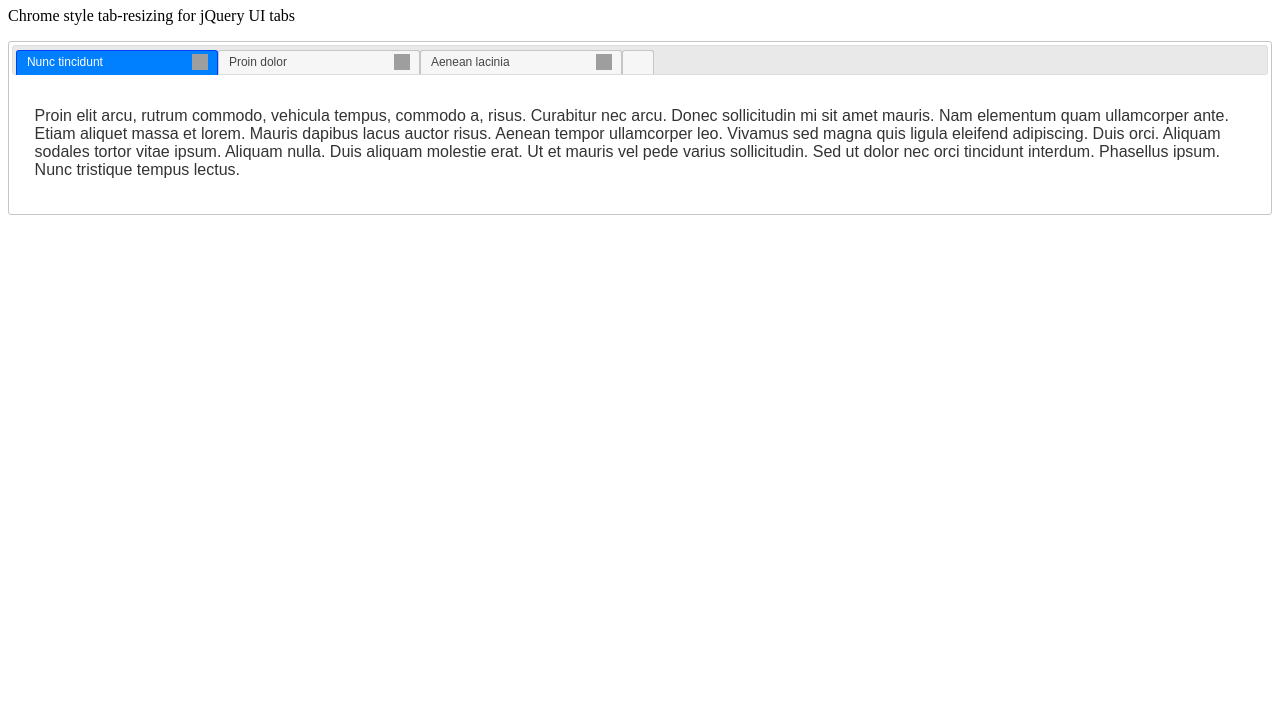
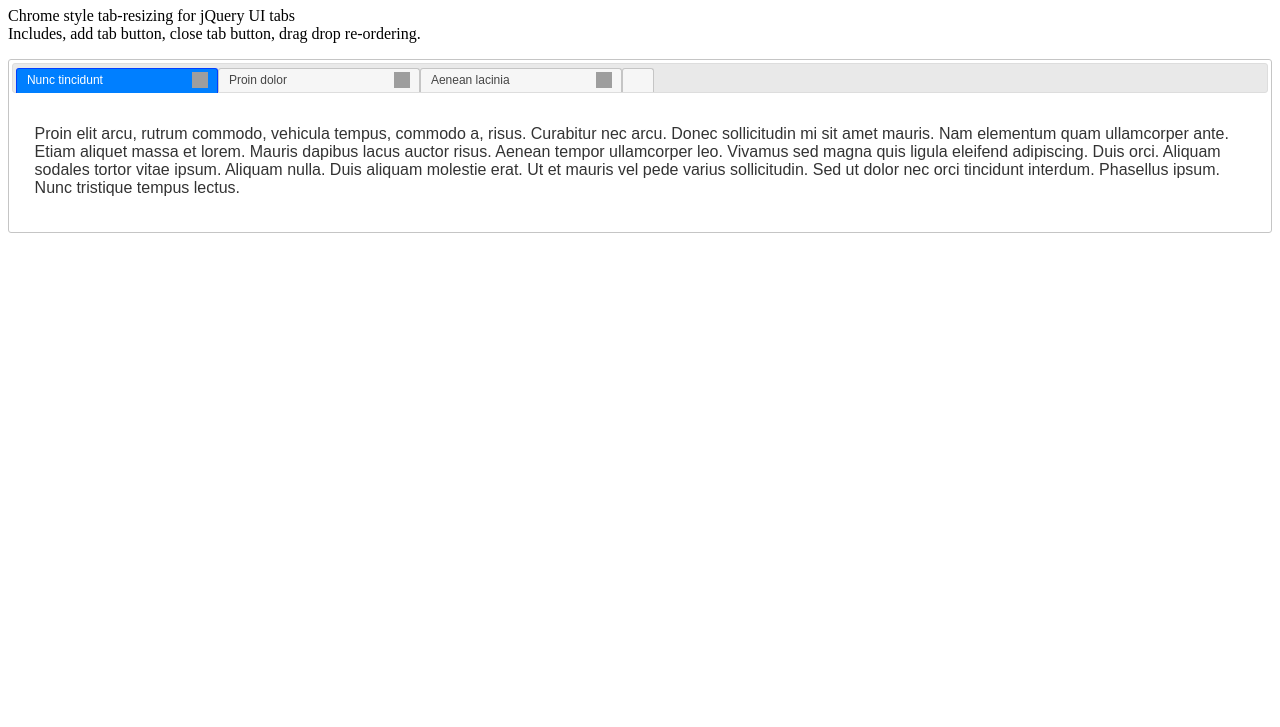
Before and after one commit to adamjimenez/stretchy-tabs, a plain HTML site: page demo/index.html in a window 1280 px wide. Shown: the part 73-800 px from the top of the page. Drawn offline with nearby package versions, Linux system fonts and the light colour scheme; grey boxes are pictures that could not be loaded.

Commit message:
demo description

```diff
--- a/demo/index.html
+++ b/demo/index.html
@@ -27,7 +27,10 @@
       <a href="https://github.com/adamjimenez/ui.tabs.overflowResize" target="_blank">ui.tabs.overflowResize</a>
   </h1>
 
-  <p>Chrome style tab-resizing for jQuery UI tabs</p>
+  <p>
+    Chrome style tab-resizing for jQuery UI tabs<br>
+    Includes, add tab button, close tab button, drag drop re-ordering.
+  </p>
 
   <div class="tabpanel">
     <ul>
```
